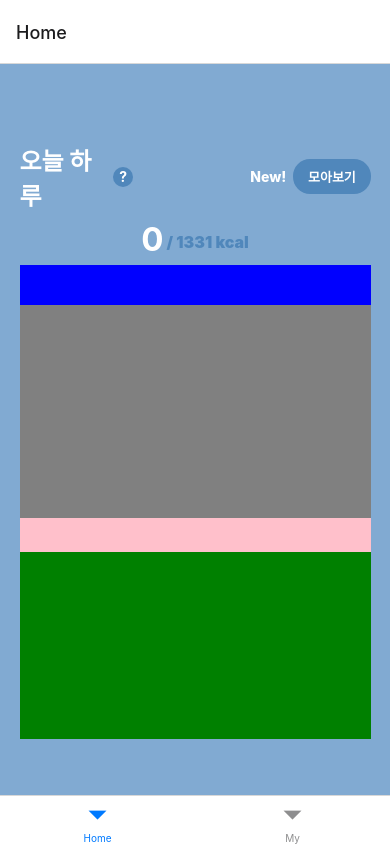
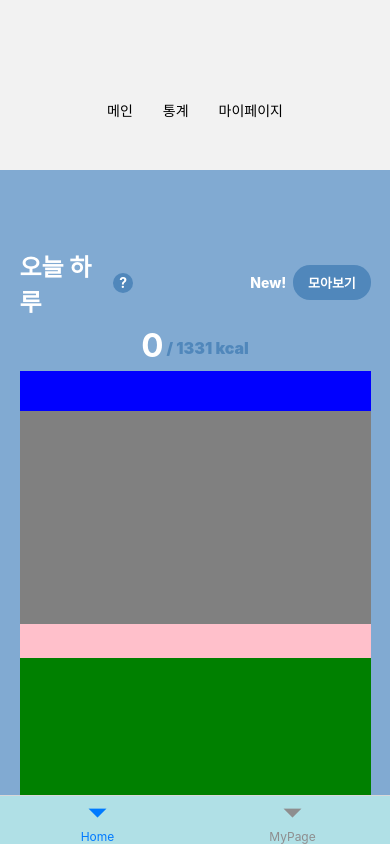
Before and after one commit to KakaoTech-BootCamp-Team-2/HealthCare_Front, a React Native app: screen /Home in a window 390 px wide. Built offline with nearby package versions, Linux system fonts and the light colour scheme.

Commit message:
Feat: 공통 헤더 구현 (#15)

```diff
--- a/App.js
+++ b/App.js
@@ -1,23 +1,62 @@
-import * as React from 'react';
-import { NavigationContainer } from '@react-navigation/native';
-import { createBottomTabNavigator } from '@react-navigation/bottom-tabs';
-import HomeScreen from './src/pages/home/home.main';
-import MyPageScreen from './src/pages/mypage/mypage.main';
-import { SafeAreaProvider } from 'react-native-safe-area-context';
-import { enableScreens } from 'react-native-screens';
-
-
-enableScreens();
+import * as React from "react";
+import { NavigationContainer } from "@react-navigation/native";
+import { createBottomTabNavigator } from "@react-navigation/bottom-tabs";
+import { SafeAreaProvider } from "react-native-safe-area-context";
+import HomeScreen from "./src/pages/home/home.main";
+import MyPageScreen from "./src/pages/mypage/mypage.main";
+import StatisticsScreen from "./src/pages/statistics/statistics.main";
+import { createStackNavigator } from "@react-navigation/stack";
+import { HeaderView } from "./src/components/Header";
 
 const BottomTab = createBottomTabNavigator();
+const Stack = createStackNavigator();
+
+const HomeStack = () => (
+  <Stack.Navigator>
+    <Stack.Screen
+      name="HomeMain"
+      component={HomeScreen}
+      options={{ headerShown: false }} // 헤더 숨김
+    />
+    <Stack.Screen
+      name="Statistics"
+      component={StatisticsScreen}
+      options={{ headerShown: false }} // 헤더 숨김
+    />
+  </Stack.Navigator>
+);
+
+const MyPageStack = () => (
+  <Stack.Navigator>
+    <Stack.Screen
+      name="MyPageMain"
+      component={MyPageScreen}
+      options={{ headerShown: false }} // 헤더 숨김
+    />
+  </Stack.Navigator>
+);
 
 export default function App() {
   return (
     <SafeAreaProvider>
       <NavigationContainer>
-        <BottomTab.Navigator>
-          <BottomTab.Screen name="Home" component={HomeScreen} />
-          <BottomTab.Screen name="My" component={MyPageScreen} />
+        <BottomTab.Navigator
+          screenOptions={{
+            tabBarLabelStyle: { fontSize: 12 },
+            tabBarItemStyle: { width: 100 },
+            tabBarStyle: { backgroundColor: "powderblue" },
+          }}
+        >
+          <BottomTab.Screen
+            name="Home"
+            component={HomeStack}
+            options={{ header: () => <HeaderView /> }} // HomeScreen에서 별도로 헤더를 설정
+          />
+          <BottomTab.Screen
+            name="MyPage"
+            component={MyPageStack}
+            options={{ headerShown: false }} // 헤더 숨김
+          />
         </BottomTab.Navigator>
       </NavigationContainer>
     </SafeAreaProvider>
--- a/package.json
+++ b/package.json
@@ -25,7 +25,7 @@
     "react-dom": "18.2.0",
     "react-native": "^0.74.3",
     "react-native-gesture-handler": "^2.17.1",
-    "react-native-pager-view": "^6.3.3",
+    "react-native-pager-view": "6.3.0",
     "react-native-reanimated": "^3.13.0",
     "react-native-safe-area-context": "^4.10.8",
     "react-native-screens": "^3.32.0",
--- /dev/null
+++ b/src/components/Header.jsx
@@ -0,0 +1,34 @@
+import React from "react";
+import { Text } from "react-native";
+import { useNavigation } from "@react-navigation/native";
+import * as S from "./Header.styled";
+
+export const HeaderView = () => {
+  const navigation = useNavigation();
+
+  return (
+    <S.Wrapper>
+      <Text
+        onPress={() => {
+          navigation.navigate("HomeMain"); // HomeStack 내 HomeMain으로 이동
+        }}
+      >
+        메인
+      </Text>
+      <Text
+        onPress={() => {
+          navigation.navigate("Statistics"); // HomeStack 내 Statistics으로 이동
+        }}
+      >
+        통계
+      </Text>
+      <Text
+        onPress={() => {
+          navigation.navigate("MyPage"); // MyPageStack 내 MyPageMain으로 이동
+        }}
+      >
+        마이페이지
+      </Text>
+    </S.Wrapper>
+  );
+};
--- /dev/null
+++ b/src/components/Header.styled.js
@@ -0,0 +1,12 @@
+import styled from "styled-components/native";
+
+export const Wrapper = styled.View`
+  width: 100%;
+  margin-top: 50px;
+  padding: 50px;
+  display: flex;
+  flex-direction: row;
+  justify-content: center;
+  align-items: center;
+  gap: 30px;
+`;
--- a/src/pages/home/home.main.jsx
+++ b/src/pages/home/home.main.jsx
@@ -1,39 +1,24 @@
-// src/components/home.main.jsx
-import * as React from 'react';
-import { View, StyleSheet, ScrollView} from 'react-native';
-import { createMaterialTopTabNavigator } from '@react-navigation/material-top-tabs';
-import { NavigationContainer } from '@react-navigation/native';
-import RecordScreen from '../record/record.main';
-import StatisticScreen from '../statistics/statistics.main';
-import HomeToday from '../home/home.today';
-import HomeActivity from './home.activity';
-
-const TopTab = createMaterialTopTabNavigator();
-
-function HomeTabs() {
-  return (
-    <TopTab.Navigator>
-      <TopTab.Screen name="Record" component={RecordScreen} />
-      <TopTab.Screen name="Statistics" component={StatisticScreen} />
-    </TopTab.Navigator>
-  );
-}
+import * as React from "react";
+import { View, StyleSheet, ScrollView } from "react-native";
+import HomeToday from "./home.today";
+import { HeaderView } from "../../components/Header";
 
 const HomeScreen = () => {
   return (
-    <ScrollView style = {styles.wrapper}>
-      <HomeToday/>
-      <HomeActivity></HomeActivity>
-    </ScrollView>
+    <View style={{ flex: 1 }}>
+      <ScrollView style={styles.wrapper}>
+        <HomeToday />
+        {/* <HomeActivity /> */}
+      </ScrollView>
+    </View>
   );
 };
 
 const styles = StyleSheet.create({
   wrapper: {
-    flex:1,
-    width: '100%',
+    flex: 1,
+    width: "100%",
   },
 });
 
-
 export default HomeScreen;
--- a/src/pages/home/styled/home.today.js
+++ b/src/pages/home/styled/home.today.js
@@ -1,57 +1,53 @@
-import React from 'react';
-import styled from 'styled-components/native';
-import { TouchableOpacity, Text } from 'react-native';
-
+import React from "react";
+import styled from "styled-components/native";
+import { TouchableOpacity, Text } from "react-native";
 
 export const Wrapper = styled.View`
   width: 100%;
   height: 750px;
-  display:flex;
+  display: flex;
   flex-direction: column;
   justify-content: center;
-  align-items:center;
-  background-color:rgb(129, 170, 210) ;
+  align-items: center;
+  background-color: rgb(129, 170, 210);
 `;
 export const TitleWrapper = styled.View`
   display: flex;
   flex-direction: row;
-justify-content:flex-start;
-align-items:center;
-width:90%;
+  justify-content: flex-start;
+  align-items: center;
+  width: 90%;
   height: 10%;
-`
+`;
 export const TitleSubWrapper = styled.View`
-display:flex;
-flex-direction:row;
+  display: flex;
+  flex-direction: row;
   align-items: center;
-justify-content:flex-end;
-width:40%;
-margin-left:97;
-
+  justify-content: flex-end;
+  width: 40%;
+  margin-left: 97px;
 `;
 export const Title = styled.Text`
   font-size: 24px;
   font-weight: bold;
-  color:white;
+  color: white;
 `;
-export const TitleQuestion = styled.Image`
-`;
-
+export const TitleQuestion = styled.Image``;
 
 export const TitleSubText = styled.Text`
-color:white;
-font-weight:800;
+  color: white;
+  font-weight: 800;
   margin-right: 7px;
 `;
 
 export const TitleClusterButton = styled(TouchableOpacity)`
-display:flex;
+  display: flex;
   justify-content: center;
   align-items: center;
   width: 55%;
   height: 35px;
   border-radius: 17px;
- background-color: rgb( 80, 135, 187);
+  background-color: rgb(80, 135, 187);
 `;
 
 export const ButtonText1 = styled(Text)`
@@ -61,86 +57,82 @@ export const ButtonText1 = styled(Text)`
 `;
 
 export const QuestionButton = styled(TouchableOpacity)`
-display:flex;
+  display: flex;
   justify-content: center;
   align-items: center;
   width: 20px;
   height: 20px;
   border-radius: 15px;
   margin-left: 5px;
- background-color: rgb( 80, 135, 187);
+  background-color: rgb(80, 135, 187);
 `;
 
 export const QuestionImage = styled.Text`
-color:white;
-font-weight:bold;
-
+  color: white;
+  font-weight: bold;
 `;
 //////////////////////////////////////////
 export const CenterWrapper = styled.View`
-display:flex;
+  display: flex;
   flex-direction: column;
   justify-content: center;
-align-items:center;
+  align-items: center;
   width: 90%;
-height:45%;
-
-`
+  height: 45%;
+`;
 export const CenterFirstWrapper = styled.View`
-display:flex;
+  display: flex;
   flex-direction: row;
   justify-content: center;
-align-items:center;
+  align-items: center;
   width: 100%;
-height:15%;
-
-`
-export const CenterFirstKcal  = styled.Text`
+  height: 15%;
+`;
+export const CenterFirstKcal = styled.Text`
   font-size: 33px;
   font-weight: 700;
-color:white;
-`
-export const CenterSecondKcal  = styled.Text`
+  color: white;
+`;
+export const CenterSecondKcal = styled.Text`
   font-size: 16px;
   font-weight: 900;
-color: rgb( 80, 135, 187);
+  color: rgb(80, 135, 187);
   margin-top: 5px;
-`
+`;
 export const CenterSecondWrapper = styled.View`
-display:flex;
+  display: flex;
   flex-direction: row;
   justify-content: center;
-align-items:center;
+  align-items: center;
   width: 100%;
-height:12%;
+  height: 12%;
   background-color: blue;
-`
+`;
 export const CenterThirdWrapper = styled.View`
-display:flex;
+  display: flex;
   flex-direction: row;
   justify-content: center;
-align-items:center;
+  align-items: center;
   width: 100%;
-height:63%;
+  height: 63%;
   background-color: gray;
-`
+`;
 export const CenterForthWrapper = styled.View`
-display:flex;
+  display: flex;
   flex-direction: row;
   justify-content: center;
-align-items:center;
+  align-items: center;
   width: 100%;
-height:10%;
+  height: 10%;
   background-color: pink;
-`
-
+`;
 
 export const BottomWrapper = styled.View`
-display:flex;
+  display: flex;
   flex-direction: column;
   justify-content: center;
-align-items:center;
+  align-items: center;
   width: 90%;
-height:25%;
+  height: 25%;
   background-color: green;
-`
+`;
--- a/src/pages/mypage/mypage.main.jsx
+++ b/src/pages/mypage/mypage.main.jsx
@@ -1,13 +1,22 @@
+import * as React from "react";
+import { View, StyleSheet, Text } from "react-native";
 
-import * as React from 'react';
-import { View, Text } from 'react-native';
-
-function MyPageScreen() {
+const MyPageScreen = () => {
   return (
-    <View>
-      <Text>This is the My Page Screen</Text>
+    <View style={{ flex: 1 }}>
+      <View style={styles.container}>
+        <Text>My Page Content</Text>
+      </View>
     </View>
   );
-}
+};
+
+const styles = StyleSheet.create({
+  container: {
+    flex: 1,
+    justifyContent: "center",
+    alignItems: "center",
+  },
+});
 
 export default MyPageScreen;
```
Also changed, not shown: 1 other file (tests, documents, lock files or other folders). Lines whose indentation alone changed are shown as unchanged.
